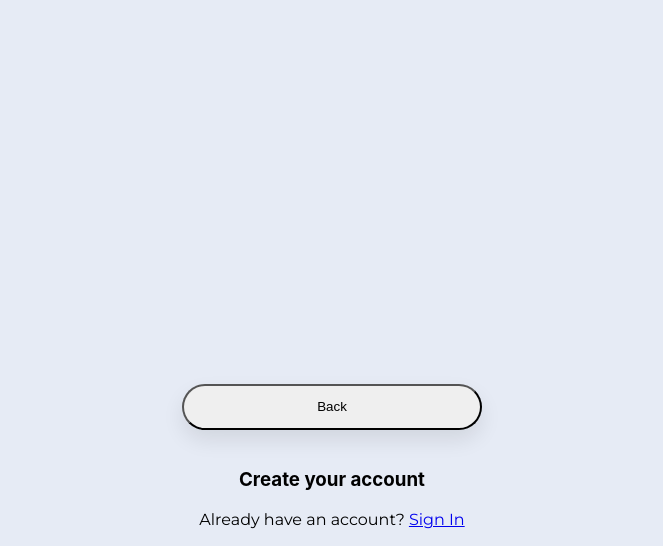
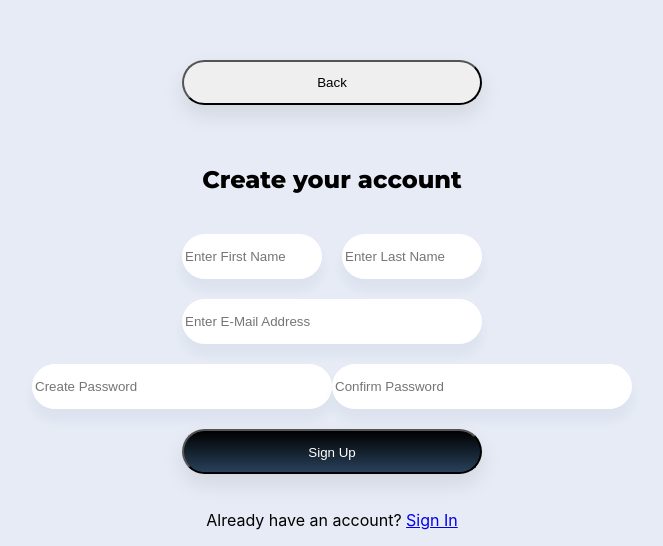
Before and after one commit to LopeAriyo/athena_frontend, a React (Create React App) app: page /signup in a window 1280 px wide. Shown: the part 254-800 px from the top of the page, without its empty margins (308-971 px from the left). Built offline with nearby package versions, Linux system fonts and the light colour scheme.

Commit message:
Added Sign In and Sign Up Forms

```diff
--- a/src/App.css
+++ b/src/App.css
@@ -1,6 +1,6 @@
 .App {
     text-align: center;
-    background-color: #E6EBF5;
+    background-color: #e6ebf5;
     height: 100vh;
     width: 100vw;
     display: flex;
@@ -12,11 +12,9 @@
 h1 {
     font-family: Montserrat;
     font-style: normal;
-  font-weight: 800;
-  font-size: 60px;
-  line-height: 73px;
-  align-items: center;
-  text-align: center
+    font-weight: 900;
+    font-size: 84px;
+    line-height: 102px;
 }
 
 h2 {
@@ -25,34 +23,75 @@ h2 {
     font-weight: 800;
     font-size: 60px;
     line-height: 73px;
-  align-items: center;
-  text-align: center
 }
 
 h3 {
-
+    font-family: Montserrat;
+    font-style: normal;
+    font-weight: 800;
+    font-size: 48px;
+    line-height: 59px;
 }
 
 h4 {
-
+    font-family: Montserrat;
+    font-style: normal;
+    font-weight: bold;
+    font-size: 36px;
+    line-height: 44px;
 }
 
-h5{
-
+h5 {
+    font-family: Montserrat;
+    font-style: normal;
+    font-weight: bold;
+    font-size: 24px;
+    line-height: 29px;
 }
 
-p{
+p1 {
+    font-family: Montserrat;
+    font-style: normal;
+    font-weight: normal;
+    font-size: 24px;
+    line-height: 29px;
+}
+
+p2 {
+    font-family: Montserrat;
+    font-style: normal;
+    font-weight: normal;
+    font-size: 20px;
+    line-height: 24px;
+}
+
+p3 {
     font-family: Montserrat;
     font-style: normal;
     font-weight: normal;
     font-size: 16px;
     line-height: 20px;
-/* identical to box height */
-text-align: center;
+}
+
+p4 {
+    font-family: Montserrat;
+    font-style: normal;
+    font-weight: normal;
+    font-size: 12px;
+    line-height: 15px;
+}
+
+caption {
+    font-family: Montserrat;
+    font-style: normal;
+    font-weight: normal;
+    font-size: 18px;
+    line-height: 22px;
+    text-transform: uppercase;
 }
 
 .dark-text {
-  color: #28415A;
+    color: #28415a;
 }
 
 .light-text {
@@ -60,12 +99,12 @@ text-align: center;
 }
 
 .grey-text {
-  color: #8E8E93;
+    color: #8e8e93;
 }
 
 button {
     width: 300px;
-height: 46px;
+    height: 45px;
     left: 35px;
     top: 637px;
     border-radius: 40px;
@@ -73,11 +112,34 @@ box-shadow: 0px 10px 21px rgba(0, 0, 0, 0.0905231);
     margin-bottom: 20px;
 }
 
-.dark-btn{
-  background: linear-gradient(180deg, #000000 0%, #28415A 100%);
+.dark-btn {
+    background: linear-gradient(180deg, #000000 0%, #28415a 100%);
 }
 
-.light-btn{
-  background: linear-gradient(180deg, #ffffff 0%, #FFFFFF 100%)
+.light-btn {
+    background: linear-gradient(180deg, #ffffff 0%, #ffffff 100%);
+}
 
+input {
+    height: 45px;
+    background: #ffffff;
+    border: 1px solid #ffffff;
+    border-radius: 40px;
+    box-sizing: border-box;
+    box-shadow: 0px 11px 11px rgba(52, 84, 122, 0.0561594);
+    backdrop-filter: blur(40px);
+    margin-bottom: 20px;
 }
+.full-length-input {
+    width: 300px;
+}
+
+.half-length-input {
+    width: 140px;
+    margin-left: 10px;
+    margin-right: 10px;
+}
+
+.error {
+    border: 1px solid red;
+}
--- /dev/null
+++ b/src/components/SignInForm.js
@@ -0,0 +1,58 @@
+import React from "react";
+
+//TODO
+//+ Add forgot password functionality
+
+class SignInForm extends React.Component {
+    state = {
+        email: "",
+        password: ""
+    };
+
+    handleFormChange = event =>
+        this.setState({ [event.target.name]: event.target.value });
+
+    handleFormSubmit = event => {
+        // event.target.preventDeafult()
+        if (this.state.email.length > 0) {
+            alert(`Signed In`);
+        } else {
+            alert("Please enter a valid email");
+        }
+    };
+
+    render() {
+        const { email, password } = this.state;
+        const { handleFormChange, handleFormSubmit } = this;
+
+        return (
+            <div>
+                <form onSubmit={handleFormSubmit}>
+                    <input
+                        id="emailInput"
+                        name="email"
+                        placeholder="E-Mail Address"
+                        type="text"
+                        value={email}
+                        onChange={handleFormChange}
+                    />
+                    <br />
+                    <input
+                        id="passwordInput"
+                        name="password"
+                        placeholder="Password"
+                        type="password"
+                        value={password}
+                        onChange={handleFormChange}
+                    />
+                    {/* <p> Forgot Password? </p> */}
+                    <button className="dark-btn">
+                        <p className="light-text">Sign In</p>
+                    </button>
+                </form>
+            </div>
+        );
+    }
+}
+
+export default SignInForm;
--- /dev/null
+++ b/src/components/SignUpForm.js
@@ -0,0 +1,92 @@
+import React from "react";
+
+class SignUpForm extends React.Component {
+    state = {
+        firstName: "",
+        lastName: "",
+        email: "",
+        password: "",
+        passwordConfirmation: ""
+    };
+
+    handleSubmit = () => {
+        //     API.signIn(this.state.email, this.state.password)
+        //       .then(data => {
+        //         if (data.error) throw Error(data.error)
+        //         this.props.signIn(data)
+        //         this.props.history.push('/inventory')
+        //       })
+        //       .catch(error => alert(error))
+    };
+
+    handleChange = event =>
+        this.setState({ [event.target.name]: event.target.value });
+
+    render() {
+        const {
+            firstName,
+            lastName,
+            email,
+            password,
+            passwordConfirmation
+        } = this.state;
+        const { handleChange, handleSubmit } = this;
+
+        return (
+            <div>
+                <form>
+                    <input
+                        id="firstNameInput"
+                        name="firstname"
+                        className="half-length-input"
+                        placeholder="Enter First Name"
+                        value={firstName}
+                        onChange={handleChange}
+                    />
+                    <input
+                        id="lastNameInput"
+                        name="lastname"
+                        className="half-length-input"
+                        placeholder="Enter Last Name"
+                        value={lastName}
+                        onChange={handleChange}
+                    />
+                    <br />
+                    <input
+                        id="emailInput"
+                        name="email"
+                        className="full-length-input"
+                        placeholder="Enter E-Mail Address"
+                        value={email}
+                        onChange={handleChange}
+                    />
+                    <br />
+                    <input
+                        id="passwordInput"
+                        name="password"
+                        className="full-length-input"
+                        placeholder="Create Password"
+                        type="password"
+                        value={password}
+                        onChange={handleChange}
+                    />
+                    <input
+                        id="passwordConfirmationInput"
+                        name="confirmPassword"
+                        className="full-length-input"
+                        placeholder="Confirm Password"
+                        type="password"
+                        value={password}
+                        onChange={handleChange}
+                    />
+                    <br />
+                    <button className="dark-btn" onClick={handleSubmit}>
+                        <p className="light-text">Sign Up</p>
+                    </button>
+                </form>
+            </div>
+        );
+    }
+}
+
+export default SignUpForm;
--- a/src/pages/SignIn.js
+++ b/src/pages/SignIn.js
@@ -1,24 +1,26 @@
 import React from "react";
 import { Link } from "react-router-dom/";
 
-// import SignInForm from "../../../components/secondary/SignInForm";
+import SignInForm from "../components/SignInForm";
 
 //TODO
 //+ Add sign in with socials functionality
 
 const SignIn = ({ signIn, history }) => (
     <div className="SignIn">
-        <Link to="/">
-            <button>Back</button>
-        </Link>
-        <h3>Welcome back </h3>
-        {/* <SignInForm signIn={signIn} history={history} /> */}
-        {/* <Link to="/changepassword">Forgot Password?</Link> </p> */
+        <div className="top-nav">
+            <Link to="/">
+                <button >Back</button>
+            </Link>
+            <Link to="/signup">Sign Up</Link>
+        </div>
+        <h5>Welcome back </h5>
+        <SignInForm signIn={signIn} history={history} />
+        {/* <Link to="/forgotpassword">Forgot Password?</Link> </p> */
         /* <p>-OR-</p>
                 <SignInWithSocials /> */}
-        <p>
-            {" "}
-            Don't have an account? <Link to="/signup">Sign Up</Link>{" "}
+        <p className="grey-text">
+            Don't have an account? <Link to="/signup">Sign Up</Link>
         </p>
     </div>
 );
--- a/src/pages/SignUp.js
+++ b/src/pages/SignUp.js
@@ -1,7 +1,7 @@
 import React from "react";
 import { Link } from "react-router-dom/";
 
-// import SignUpForm from "../../../components/secondary/SignUpForm.js";
+import SignUpForm from "../components/SignUpForm.js";
 
 class SignUp extends React.Component {
     render() {
@@ -10,8 +10,8 @@ class SignUp extends React.Component {
                 <Link to="/">
                     <button>Back</button>
                 </Link>
-                <h3>Create your account</h3>
-                {/* <SignUpForm /> */}
+                <h5>Create your account</h5>
+                <SignUpForm />
                 {/* <p>-OR-</p>
                 <SignUpWithSocials /> */}
                 {/* By signing up you accept the Terms of Service and Our Privacy Policy*/}
```
Lines whose indentation alone changed are shown as unchanged.
